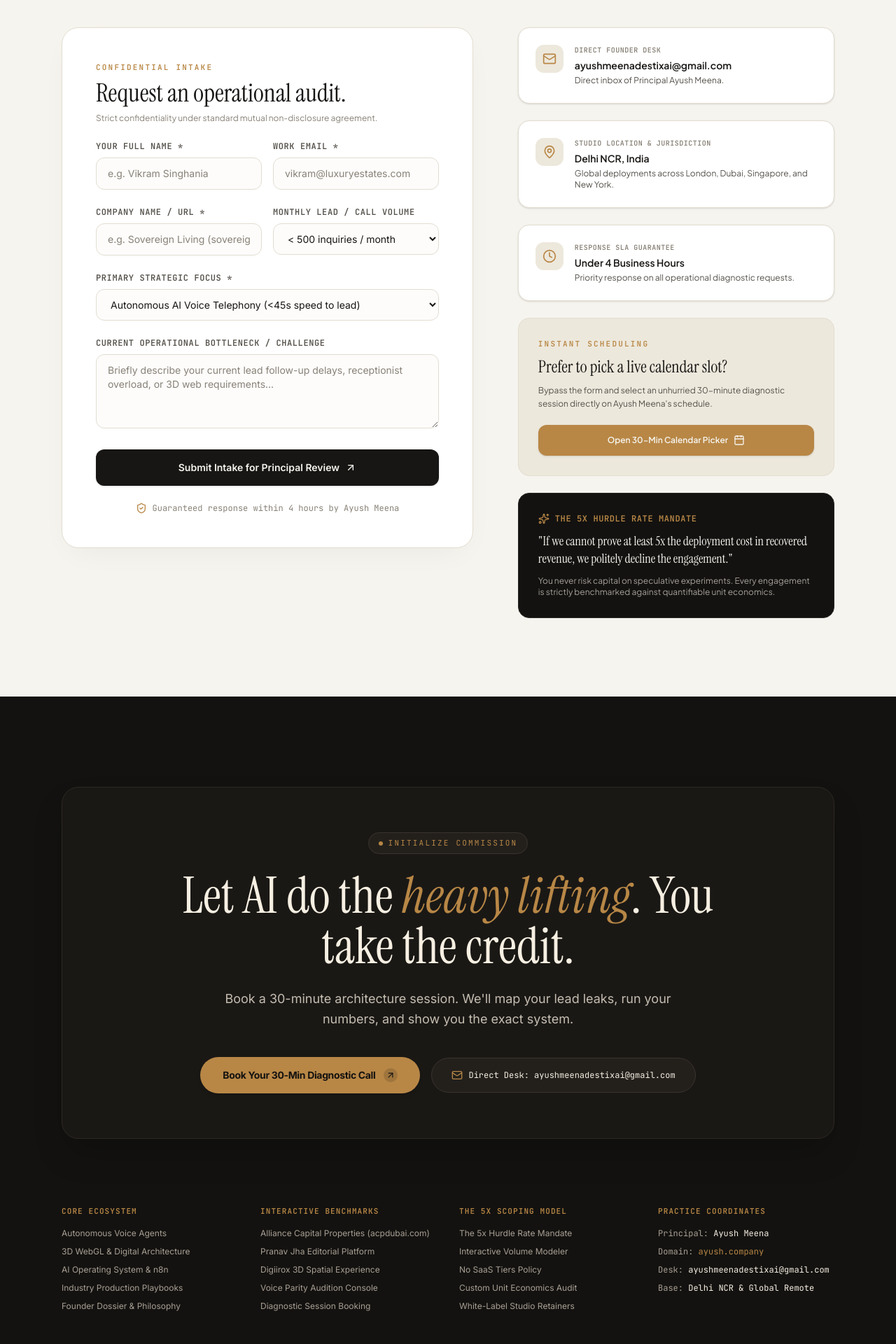
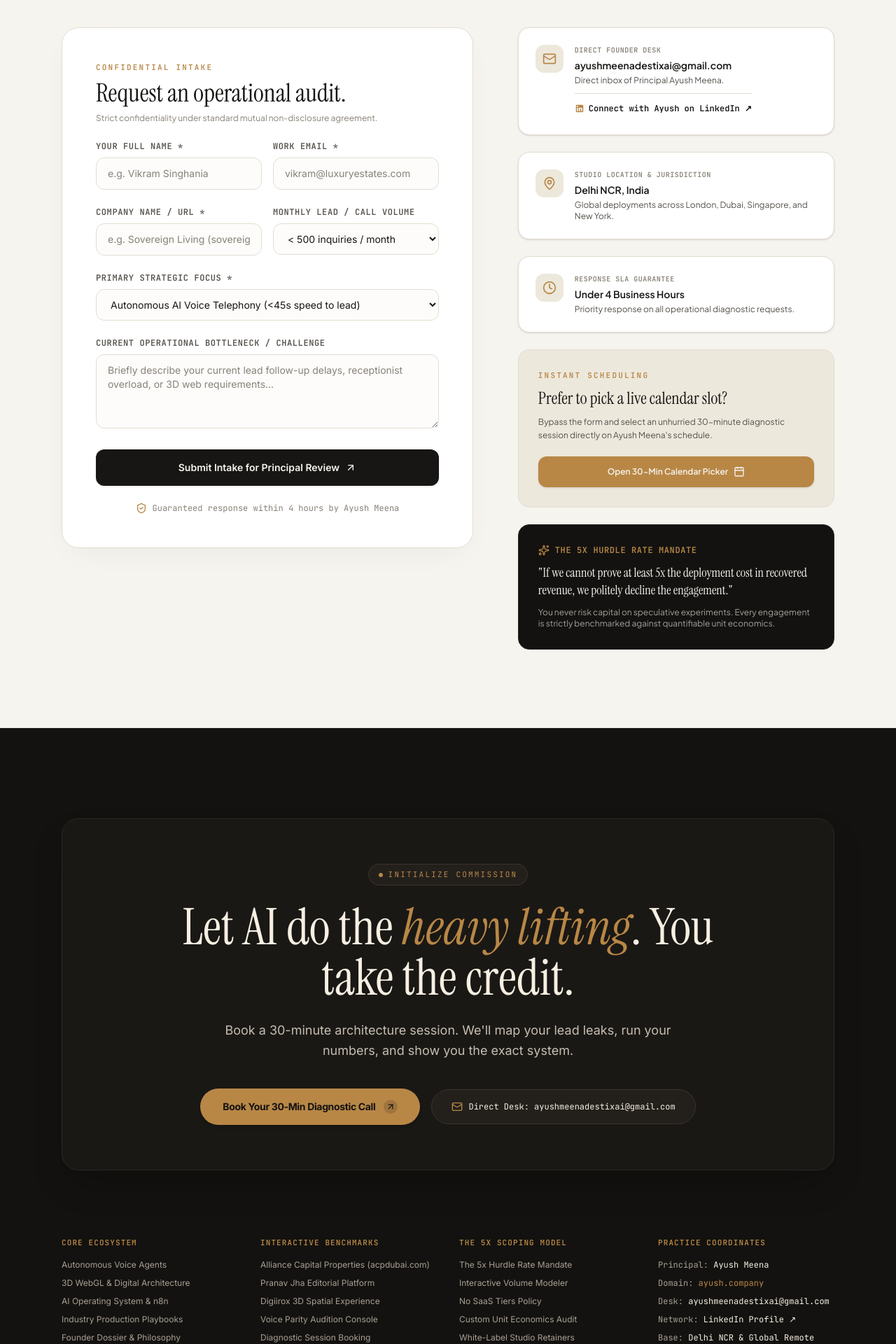
Before and after one commit to ayushchatgpt/destix-ai-web, a Next.js app: page /contact in a window 1280 px wide. Shown: the part 900-2820 px from the top of the page at 70% size. Built offline with nearby package versions, Linux system fonts and the light colour scheme.

Commit message:
feat: embed Ayush Meena's LinkedIn profile across founder dossiers, contact desk, and footer

```diff
--- a/src/app/about/page.tsx
+++ b/src/app/about/page.tsx
@@ -130,8 +130,8 @@
               </div>
             </div>
 
-            <div className="mt-4 p-4 rounded-2xl bg-[#EDE8DC] border border-[#E2DDD1] text-center max-w-md mx-auto">
-              <span className="text-xs font-['JetBrains_Mono'] text-[#55514B]">
+            <div className="mt-4 p-4 rounded-2xl bg-[#EDE8DC] border border-[#E2DDD1] text-center max-w-md mx-auto space-y-1.5">
+              <div className="text-xs font-['JetBrains_Mono'] text-[#55514B]">
                 Direct Desk:{" "}
                 <a
                   href="mailto:ayushmeenadestixai@gmail.com"
@@ -139,7 +139,20 @@
                 >
                   ayushmeenadestixai@gmail.com
                 </a>
-              </span>
+              </div>
+              <div className="text-xs font-['JetBrains_Mono'] text-[#55514B] flex items-center justify-center gap-1.5 pt-1.5 border-t border-[#E2DDD1]">
+                <a
+                  href="https://www.linkedin.com/in/ayush-meena-065a89380/"
+                  target="_blank"
+                  rel="noopener noreferrer"
+                  className="inline-flex items-center gap-1.5 font-bold text-[#181614] hover:text-[#B88746] transition-colors"
+                >
+                  <svg className="w-3.5 h-3.5 fill-[#B88746]" viewBox="0 0 24 24">
+                    <path d="M19 3a2 2 0 0 1 2 2v14a2 2 0 0 1-2 2H5a2 2 0 0 1-2-2V5a2 2 0 0 1 2-2h14m-.5 15.5v-5.3a3.26 3.26 0 0 0-3.26-3.26c-.85 0-1.84.52-2.28 1.3v-1.11h-2.79v8.37h2.79v-4.93c0-.77.62-1.4 1.39-1.4a1.4 1.4 0 0 1 1.4 1.4v4.93h2.75M6.88 8.56a1.68 1.68 0 0 0 1.68-1.68c0-.93-.75-1.69-1.68-1.69a1.69 1.69 0 0 0-1.69 1.69c0 .93.76 1.68 1.69 1.68m1.39 9.94v-8.37H5.5v8.37h2.77z"/>
+                  </svg>
+                  <span>Connect on LinkedIn ↗</span>
+                </a>
+              </div>
             </div>
           </div>
 
--- a/src/app/contact/page.tsx
+++ b/src/app/contact/page.tsx
@@ -257,6 +257,19 @@
                   <p className="text-xs font-['Plus_Jakarta_Sans'] text-[#55514B] mt-1">
                     Direct inbox of Principal Ayush Meena.
                   </p>
+                  <div className="pt-2.5 mt-2.5 border-t border-[#E2DDD1]">
+                    <a
+                      href="https://www.linkedin.com/in/ayush-meena-065a89380/"
+                      target="_blank"
+                      rel="noopener noreferrer"
+                      className="inline-flex items-center gap-1.5 text-xs font-['JetBrains_Mono'] font-bold text-[#181614] hover:text-[#B88746] transition-colors"
+                    >
+                      <svg className="w-3.5 h-3.5 fill-[#B88746]" viewBox="0 0 24 24">
+                        <path d="M19 3a2 2 0 0 1 2 2v14a2 2 0 0 1-2 2H5a2 2 0 0 1-2-2V5a2 2 0 0 1 2-2h14m-.5 15.5v-5.3a3.26 3.26 0 0 0-3.26-3.26c-.85 0-1.84.52-2.28 1.3v-1.11h-2.79v8.37h2.79v-4.93c0-.77.62-1.4 1.39-1.4a1.4 1.4 0 0 1 1.4 1.4v4.93h2.75M6.88 8.56a1.68 1.68 0 0 0 1.68-1.68c0-.93-.75-1.69-1.68-1.69a1.69 1.69 0 0 0-1.69 1.69c0 .93.76 1.68 1.69 1.68m1.39 9.94v-8.37H5.5v8.37h2.77z"/>
+                      </svg>
+                      <span>Connect with Ayush on LinkedIn ↗</span>
+                    </a>
+                  </div>
                 </div>
               </div>
             </div>
--- a/src/components/FinalDeploymentFooter.tsx
+++ b/src/components/FinalDeploymentFooter.tsx
@@ -112,6 +112,7 @@
               <div>Principal: <span className="text-[#F6EFE2]">Ayush Meena</span></div>
               <div>Domain: <span className="text-[#B88746]">ayush.company</span></div>
               <div>Desk: <a href="mailto:ayushmeenadestixai@gmail.com" className="text-[#F6EFE2] hover:text-[#B88746]">ayushmeenadestixai@gmail.com</a></div>
+              <div>Network: <a href="https://www.linkedin.com/in/ayush-meena-065a89380/" target="_blank" rel="noopener noreferrer" className="text-[#F6EFE2] hover:text-[#B88746]">LinkedIn Profile ↗</a></div>
               <div>Base: <span className="text-[#F6EFE2]">Delhi NCR &amp; Global Remote</span></div>
             </div>
           </div>
--- a/src/components/LeadershipDossier.tsx
+++ b/src/components/LeadershipDossier.tsx
@@ -138,11 +138,11 @@
               </div>
 
               {/* Action Buttons */}
-              <div className="flex flex-col sm:flex-row items-center gap-4">
+              <div className="flex flex-wrap items-center gap-3">
                 <button
                   onClick={onOpenBooking}
                   data-cursor-text="BOOK"
-                  className="w-full sm:w-auto inline-flex items-center justify-center gap-2 px-7 py-3.5 rounded-full bg-[#181614] hover:bg-[#B88746] text-[#F6F4EE] font-semibold text-xs tracking-tight transition-all shadow-sm"
+                  className="inline-flex items-center justify-center gap-2 px-7 py-3.5 rounded-full bg-[#181614] hover:bg-[#B88746] text-[#F6F4EE] font-semibold text-xs tracking-tight transition-all shadow-sm"
                 >
                   <span>Request Private Diagnostic Call</span>
                   <ArrowUpRight className="w-4 h-4 text-[#F6F4EE]" />
@@ -151,10 +151,23 @@
                 <a
                   href="mailto:ayushmeenadestixai@gmail.com"
                   data-cursor-text="EMAIL"
-                  className="w-full sm:w-auto inline-flex items-center justify-center gap-2 px-6 py-3.5 rounded-full bg-white hover:bg-[#EDE8DC] border border-[#E2DDD1] text-xs font-['JetBrains_Mono'] text-[#181614] transition-colors"
+                  className="inline-flex items-center justify-center gap-2 px-5 py-3.5 rounded-full bg-white hover:bg-[#EDE8DC] border border-[#E2DDD1] text-xs font-['JetBrains_Mono'] text-[#181614] transition-colors"
                 >
                   <Mail className="w-3.5 h-3.5 text-[#B88746]" />
                   <span>ayushmeenadestixai@gmail.com</span>
+                </a>
+
+                <a
+                  href="https://www.linkedin.com/in/ayush-meena-065a89380/"
+                  target="_blank"
+                  rel="noopener noreferrer"
+                  data-cursor-text="LINKEDIN"
+                  className="inline-flex items-center justify-center gap-2 px-5 py-3.5 rounded-full bg-white hover:bg-[#EDE8DC] border border-[#E2DDD1] text-xs font-['JetBrains_Mono'] text-[#181614] transition-colors group"
+                >
+                  <svg className="w-3.5 h-3.5 fill-[#B88746] group-hover:fill-[#181614] transition-colors" viewBox="0 0 24 24">
+                    <path d="M19 3a2 2 0 0 1 2 2v14a2 2 0 0 1-2 2H5a2 2 0 0 1-2-2V5a2 2 0 0 1 2-2h14m-.5 15.5v-5.3a3.26 3.26 0 0 0-3.26-3.26c-.85 0-1.84.52-2.28 1.3v-1.11h-2.79v8.37h2.79v-4.93c0-.77.62-1.4 1.39-1.4a1.4 1.4 0 0 1 1.4 1.4v4.93h2.75M6.88 8.56a1.68 1.68 0 0 0 1.68-1.68c0-.93-.75-1.69-1.68-1.69a1.69 1.69 0 0 0-1.69 1.69c0 .93.76 1.68 1.69 1.68m1.39 9.94v-8.37H5.5v8.37h2.77z"/>
+                  </svg>
+                  <span>LinkedIn Profile</span>
                 </a>
               </div>
             </div>
```
